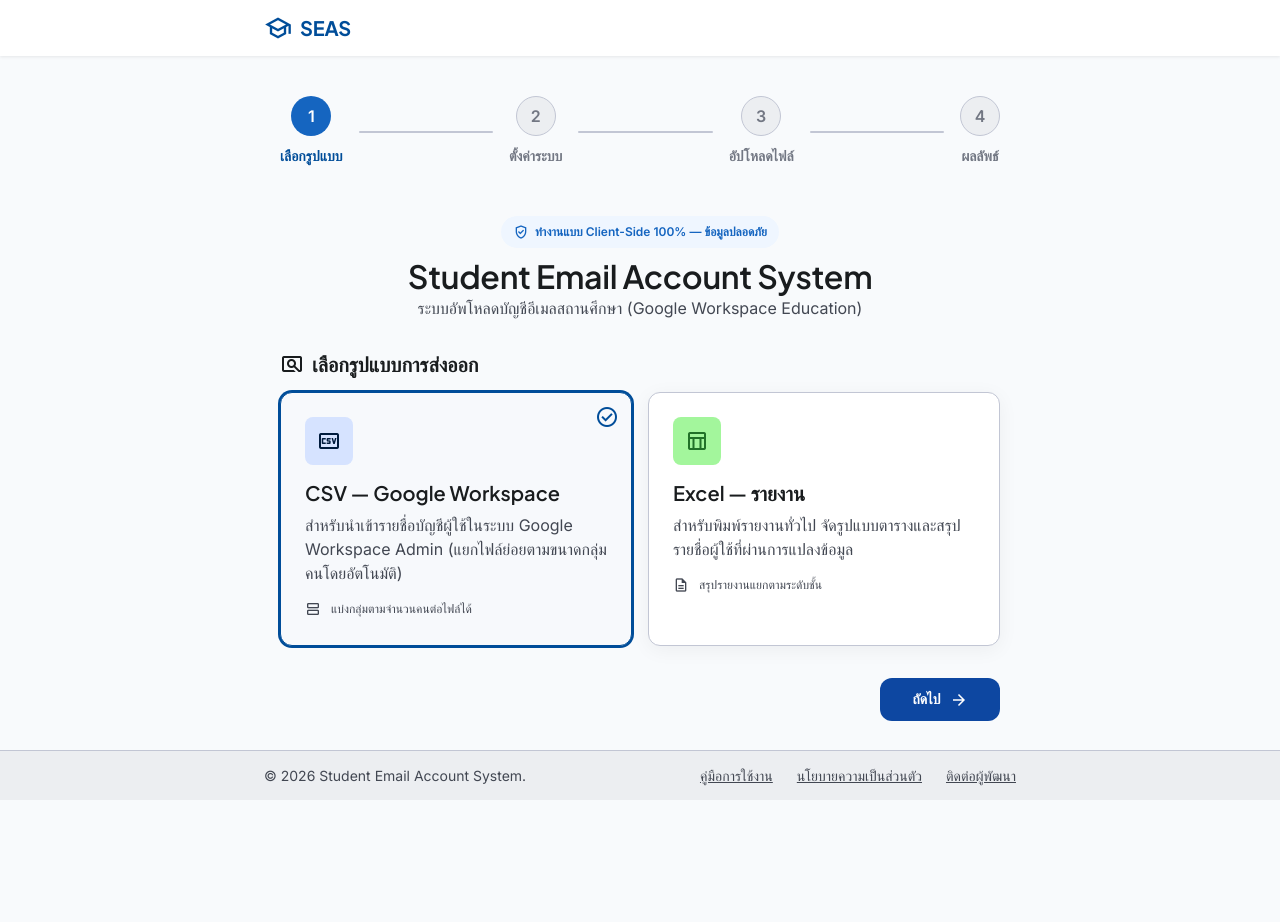
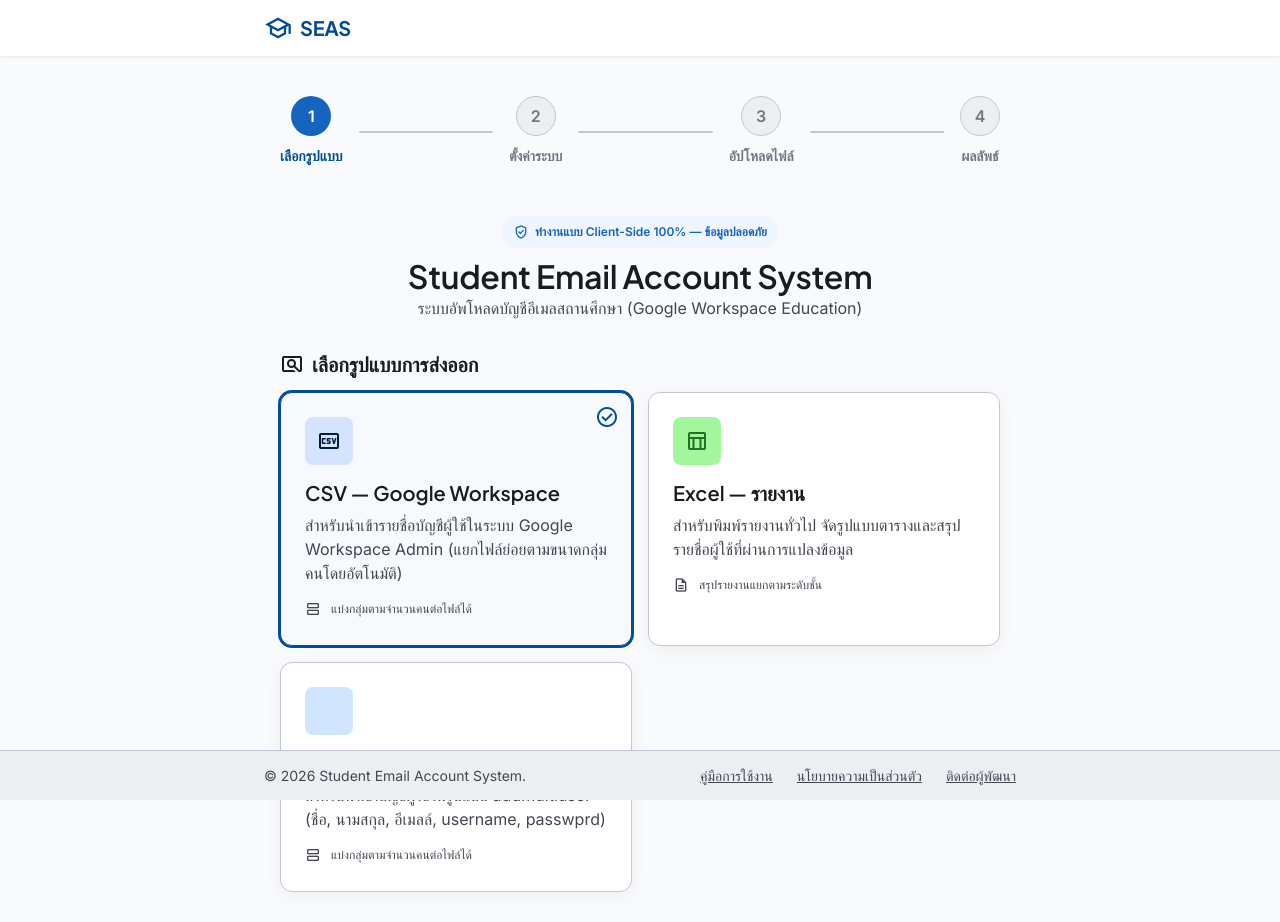
Before and after one commit to Jaobie-BN/student-export-web, a Next.js app: page / in a window 1280 px wide. Shown: the top 922 px of the page. Before the commit the page ends 849 px from the top, so only its background shows below. Built offline with nearby package versions, Linux system fonts and the light colour scheme.

Commit message:
feat: add Multi-User Excel export format using citizen ID

```diff
--- a/app/page.js
+++ b/app/page.js
@@ -158,6 +158,7 @@
       return;
     }
 
+    if (exportType !== "addmultiuser") {
       if (usePVC && !orgUnitPVC.trim()) {
         setError("กรุณากรอก Org Unit Path สำหรับ ปวช.");
         return;
@@ -166,6 +167,7 @@
       if (usePVS && !orgUnitPVS.trim()) {
         setError("กรุณากรอก Org Unit Path สำหรับ ปวส.");
         return;
+      }
     }
 
     setIsProcessing(true);
@@ -214,6 +216,8 @@
       const fileName =
         exportType === "csv"
           ? `Google_Workspace_Export_${dateStr}.zip`
+          : exportType === "addmultiuser"
+          ? `AddMultiUser_Export_${dateStr}.zip`
           : `Student_Report_Export_${dateStr}.zip`;
 
       saveAs(result.zipBlob, fileName);
@@ -238,8 +242,10 @@
   const isFormValid = () => {
     if (!customDomain.trim()) return false;
     if (!usePVC && !usePVS) return false;
+    if (exportType !== "addmultiuser") {
       if (usePVC && !orgUnitPVC.trim()) return false;
       if (usePVS && !orgUnitPVS.trim()) return false;
+    }
     return true;
   };
 
@@ -391,6 +397,30 @@
                     check_circle
                   </span>
                 </div>
+
+                <div
+                  className={`${styles.selectionCard} ${
+                    exportType === "addmultiuser" ? styles.selectionCardActive : ""
+                  }`}
+                  onClick={() => setExportType("addmultiuser")}
+                >
+                  <div className={`${styles.cardIcon} ${styles.cardIconMultiuser}`}>
+                    <span className="material-symbols-outlined">group_add</span>
+                  </div>
+                  <h3 className={styles.cardTitle}>Excel — Multi-User</h3>
+                  <p className={styles.cardDesc}>
+                    สำหรับนำเข้าบัญชีผู้ใช้ในรูปแบบ addmultiuser (ชื่อ, นามสกุล, อีเมลล์, username, passwprd)
+                  </p>
+                  <div className={styles.cardFeature}>
+                    <span className="material-symbols-outlined" style={{ fontSize: "16px", marginRight: "4px" }}>
+                      splitscreen
+                    </span>
+                    แบ่งกลุ่มตามจำนวนคนต่อไฟล์ได้
+                  </div>
+                  <span className={`${styles.checkIndicator} material-symbols-outlined`}>
+                    check_circle
+                  </span>
+                </div>
               </div>
 
               <div className={styles.stepNav}>
@@ -418,10 +448,14 @@
               <div style={{ marginBottom: "24px", display: "flex", justifyContent: "center" }}>
                 <span
                   className={`${styles.statusBadge} ${
-                    exportType === "csv" ? styles.badgeSuccess : styles.badgeProcessing
+                    exportType === "csv"
+                      ? styles.badgeSuccess
+                      : exportType === "addmultiuser"
+                      ? styles.badgeInfo
+                      : styles.badgeProcessing
                   }`}
                 >
-                  รูปแบบที่เลือก: {exportType === "csv" ? "CSV (Google Workspace)" : "Excel (Report)"}
+                  รูปแบบที่เลือก: {exportType === "csv" ? "CSV (Google Workspace)" : exportType === "addmultiuser" ? "Excel (Multi-User)" : "Excel (Report)"}
                 </span>
               </div>
 
@@ -459,7 +493,7 @@
 
                   <div className={styles.inputGroup}>
                     <label className={styles.inputLabel} htmlFor="batchSize">
-                      จำนวนคนต่อไฟล์ CSV (เฉพาะ CSV)
+                      จำนวนคนต่อไฟล์ (เฉพาะ CSV / Multi-User)
                     </label>
                     <div className={styles.inputWithIcon}>
                       <span className={`${styles.inputIcon} material-symbols-outlined`}>
@@ -501,15 +535,15 @@
                     </label>
                     <input
                       type="text"
-                      className={`${styles.inputField} ${!usePVC ? styles.disabledInput : ""} ${
-                        usePVC && !orgUnitPVC.trim() ? styles.inputError : ""
+                      className={`${styles.inputField} ${!usePVC || exportType === "addmultiuser" ? styles.disabledInput : ""} ${
+                        usePVC && exportType !== "addmultiuser" && !orgUnitPVC.trim() ? styles.inputError : ""
                       }`}
-                      value={orgUnitPVC}
+                      value={exportType === "addmultiuser" ? "" : orgUnitPVC}
                       onChange={(e) => setOrgUnitPVC(e.target.value)}
-                      placeholder={usePVC ? "เช่น /Students/ปวช" : "ไม่ได้เปิดใช้งาน"}
-                      disabled={!usePVC || isProcessing}
+                      placeholder={exportType === "addmultiuser" ? "ไม่ต้องใช้ Org Unit Path สำหรับ Multi-User" : usePVC ? "เช่น /Students/ปวช" : "ไม่ได้เปิดใช้งาน"}
+                      disabled={!usePVC || exportType === "addmultiuser" || isProcessing}
                     />
-                    {usePVC && !orgUnitPVC.trim() && (
+                    {usePVC && exportType !== "addmultiuser" && !orgUnitPVC.trim() && (
                       <span className={styles.validationError}>
                         <span className="material-symbols-outlined" style={{ fontSize: "14px", marginRight: "4px" }}>
                           error
@@ -534,15 +568,15 @@
                     </label>
                     <input
                       type="text"
-                      className={`${styles.inputField} ${!usePVS ? styles.disabledInput : ""} ${
-                        usePVS && !orgUnitPVS.trim() ? styles.inputError : ""
+                      className={`${styles.inputField} ${!usePVS || exportType === "addmultiuser" ? styles.disabledInput : ""} ${
+                        usePVS && exportType !== "addmultiuser" && !orgUnitPVS.trim() ? styles.inputError : ""
                       }`}
-                      value={orgUnitPVS}
+                      value={exportType === "addmultiuser" ? "" : orgUnitPVS}
                       onChange={(e) => setOrgUnitPVS(e.target.value)}
-                      placeholder={usePVS ? "เช่น /Students/ปวส" : "ไม่ได้เปิดใช้งาน"}
-                      disabled={!usePVS || isProcessing}
+                      placeholder={exportType === "addmultiuser" ? "ไม่ต้องใช้ Org Unit Path สำหรับ Multi-User" : usePVS ? "เช่น /Students/ปวส" : "ไม่ได้เปิดใช้งาน"}
+                      disabled={!usePVS || exportType === "addmultiuser" || isProcessing}
                     />
-                    {usePVS && !orgUnitPVS.trim() && (
+                    {usePVS && exportType !== "addmultiuser" && !orgUnitPVS.trim() && (
                       <span className={styles.validationError}>
                         <span className="material-symbols-outlined" style={{ fontSize: "14px", marginRight: "4px" }}>
                           error
@@ -604,19 +638,19 @@
               <div className={styles.readinessBar}>
                 <div className={styles.readinessItem}>
                   <span className="material-symbols-outlined">check_circle</span>
-                  รูปแบบ: {exportType === "csv" ? "CSV" : "Excel"}
+                  รูปแบบ: {exportType === "csv" ? "CSV" : exportType === "addmultiuser" ? "Multi-User" : "Excel"}
                 </div>
                 <div className={styles.readinessItem}>
                   <span className="material-symbols-outlined">check_circle</span>
                   โดเมน: {customDomain}
                 </div>
-                {usePVC && (
+                {exportType !== "addmultiuser" && usePVC && (
                   <div className={styles.readinessItem}>
                     <span className="material-symbols-outlined">check_circle</span>
                     ปวช: {orgUnitPVC}
                   </div>
                 )}
-                {usePVS && (
+                {exportType !== "addmultiuser" && usePVS && (
                   <div className={styles.readinessItem}>
                     <span className="material-symbols-outlined">check_circle</span>
                     ปวส: {orgUnitPVS}
@@ -811,7 +845,7 @@
                 </div>
               </div>
 
-              {/* Preview tables (5 Columns) */}
+              {/* Preview tables (Dynamic Columns) */}
               {parsedData?.preview?.pvc?.length > 0 && (
                 <div className={styles.tableSection} style={{ marginBottom: "24px" }}>
                   <div className={styles.tableHeader}>
@@ -822,10 +856,64 @@
                   </div>
 
                   <div className={styles.tableWrapper}>
+                    {exportType === "addmultiuser" ? (
                       <table className={styles.previewTable}>
                         <thead>
                           <tr>
                             <th>#</th>
+                            <th>ชื่อ</th>
+                            <th>นามสกุล</th>
+                            <th>อีเมลล์</th>
+                            <th>username</th>
+                            <th>passwprd</th>
+                          </tr>
+                        </thead>
+                        <tbody>
+                          {parsedData.preview.pvc.map((student, idx) => (
+                            <tr key={idx}>
+                              <td>{idx + 1}</td>
+                              <td>{student.firstName}</td>
+                              <td>{student.lastName}</td>
+                              <td>{student.email}</td>
+                              <td>{student.citizenId || student.studentId}</td>
+                              <td>{student.citizenId || student.studentId}</td>
+                            </tr>
+                          ))}
+                        </tbody>
+                      </table>
+                    ) : exportType === "csv" ? (
+                      <table className={styles.previewTable}>
+                        <thead>
+                          <tr>
+                            <th>#</th>
+                            <th>First Name</th>
+                            <th>Last Name</th>
+                            <th>Email Address</th>
+                            <th>Password</th>
+                            <th>Org Unit Path</th>
+                          </tr>
+                        </thead>
+                        <tbody>
+                          {parsedData.preview.pvc.map((student, idx) => (
+                            <tr key={idx}>
+                              <td>{idx + 1}</td>
+                              <td>{student.firstName}</td>
+                              <td>{student.lastName}</td>
+                              <td>{student.email}</td>
+                              <td>{student.password}</td>
+                              <td>
+                                <code>{orgUnitPVC}</code>
+                              </td>
+                            </tr>
+                          ))}
+                        </tbody>
+                      </table>
+                    ) : (
+                      <table className={styles.previewTable}>
+                        <thead>
+                          <tr>
+                            <th>#</th>
+                            <th>รหัสประจำตัว</th>
                             <th>ชื่อ</th>
                             <th>นามสกุล</th>
                             <th>อีเมล</th>
@@ -833,22 +921,21 @@
                           </tr>
                         </thead>
                         <tbody>
-                        {parsedData.preview.pvc.map((student, idx) => {
-                          const dynamicEmail = `${student.password}@${customDomain}`;
-                          return (
+                          {parsedData.preview.pvc.map((student, idx) => (
                             <tr key={idx}>
                               <td>{idx + 1}</td>
+                              <td>{student.password}</td>
                               <td>{student.firstName}</td>
                               <td>{student.lastName}</td>
-                              <td>{dynamicEmail}</td>
+                              <td>{student.email}</td>
                               <td>
                                 <code>{orgUnitPVC}</code>
                               </td>
                             </tr>
-                          );
-                        })}
+                          ))}
                         </tbody>
                       </table>
+                    )}
                   </div>
                   {parsedData.summary.pvcCount > 10 && (
                     <p className={styles.remainingText}>
@@ -869,10 +956,64 @@
                   </div>
 
                   <div className={styles.tableWrapper}>
+                    {exportType === "addmultiuser" ? (
                       <table className={styles.previewTable}>
                         <thead>
                           <tr>
                             <th>#</th>
+                            <th>ชื่อ</th>
+                            <th>นามสกุล</th>
+                            <th>อีเมลล์</th>
+                            <th>username</th>
+                            <th>passwprd</th>
+                          </tr>
+                        </thead>
+                        <tbody>
+                          {parsedData.preview.pvs.map((student, idx) => (
+                            <tr key={idx}>
+                              <td>{idx + 1}</td>
+                              <td>{student.firstName}</td>
+                              <td>{student.lastName}</td>
+                              <td>{student.email}</td>
+                              <td>{student.citizenId || student.studentId}</td>
+                              <td>{student.citizenId || student.studentId}</td>
+                            </tr>
+                          ))}
+                        </tbody>
+                      </table>
+                    ) : exportType === "csv" ? (
+                      <table className={styles.previewTable}>
+                        <thead>
+                          <tr>
+                            <th>#</th>
+                            <th>First Name</th>
+                            <th>Last Name</th>
+                            <th>Email Address</th>
+                            <th>Password</th>
+                            <th>Org Unit Path</th>
+                          </tr>
+                        </thead>
+                        <tbody>
+                          {parsedData.preview.pvs.map((student, idx) => (
+                            <tr key={idx}>
+                              <td>{idx + 1}</td>
+                              <td>{student.firstName}</td>
+                              <td>{student.lastName}</td>
+                              <td>{student.email}</td>
+                              <td>{student.password}</td>
+                              <td>
+                                <code>{orgUnitPVS}</code>
+                              </td>
+                            </tr>
+                          ))}
+                        </tbody>
+                      </table>
+                    ) : (
+                      <table className={styles.previewTable}>
+                        <thead>
+                          <tr>
+                            <th>#</th>
+                            <th>รหัสประจำตัว</th>
                             <th>ชื่อ</th>
                             <th>นามสกุล</th>
                             <th>อีเมล</th>
@@ -880,22 +1021,21 @@
                           </tr>
                         </thead>
                         <tbody>
-                        {parsedData.preview.pvs.map((student, idx) => {
-                          const dynamicEmail = `${student.password}@${customDomain}`;
-                          return (
+                          {parsedData.preview.pvs.map((student, idx) => (
                             <tr key={idx}>
                               <td>{idx + 1}</td>
+                              <td>{student.password}</td>
                               <td>{student.firstName}</td>
                               <td>{student.lastName}</td>
-                              <td>{dynamicEmail}</td>
+                              <td>{student.email}</td>
                               <td>
                                 <code>{orgUnitPVS}</code>
                               </td>
                             </tr>
-                          );
-                        })}
+                          ))}
                         </tbody>
                       </table>
+                    )}
                   </div>
                   {parsedData.summary.pvsCount > 10 && (
                     <p className={styles.remainingText}>
--- a/app/page.module.css
+++ b/app/page.module.css
@@ -219,7 +219,7 @@
 
 .cardsGrid {
   display: grid;
-  grid-template-columns: repeat(2, 1fr);
+  grid-template-columns: repeat(auto-fit, minmax(260px, 1fr));
   gap: 16px;
 }
 
@@ -280,6 +280,16 @@
   color: var(--on-secondary);
 }
 
+.cardIconMultiuser {
+  background: var(--tertiary-fixed, #e8def8);
+  color: var(--on-tertiary-container, #1d192b);
+}
+
+.selectionCard:hover .cardIconMultiuser {
+  background: var(--tertiary, #6750a4);
+  color: var(--on-tertiary, #ffffff);
+}
+
 .cardTitle {
   font-family: var(--font-headline);
   font-size: 20px;
```
Also changed, not shown: utils/parser.js (+39 -5 lines), 1 other file (tests, documents, lock files or other folders). Lines whose indentation alone changed are shown as unchanged.
